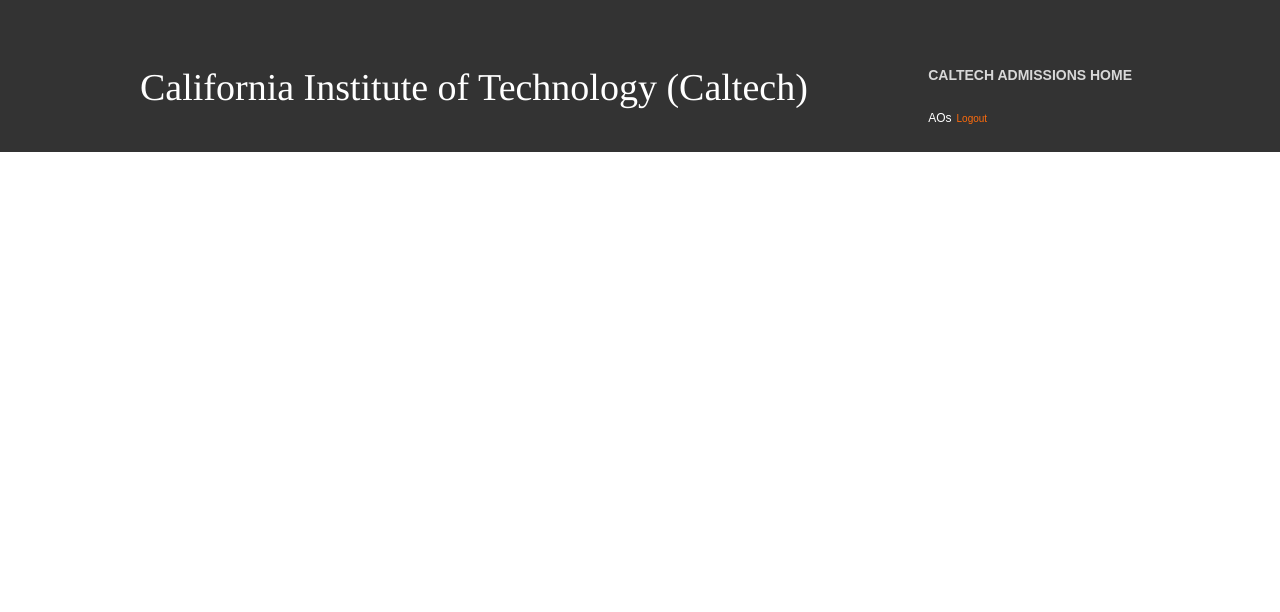
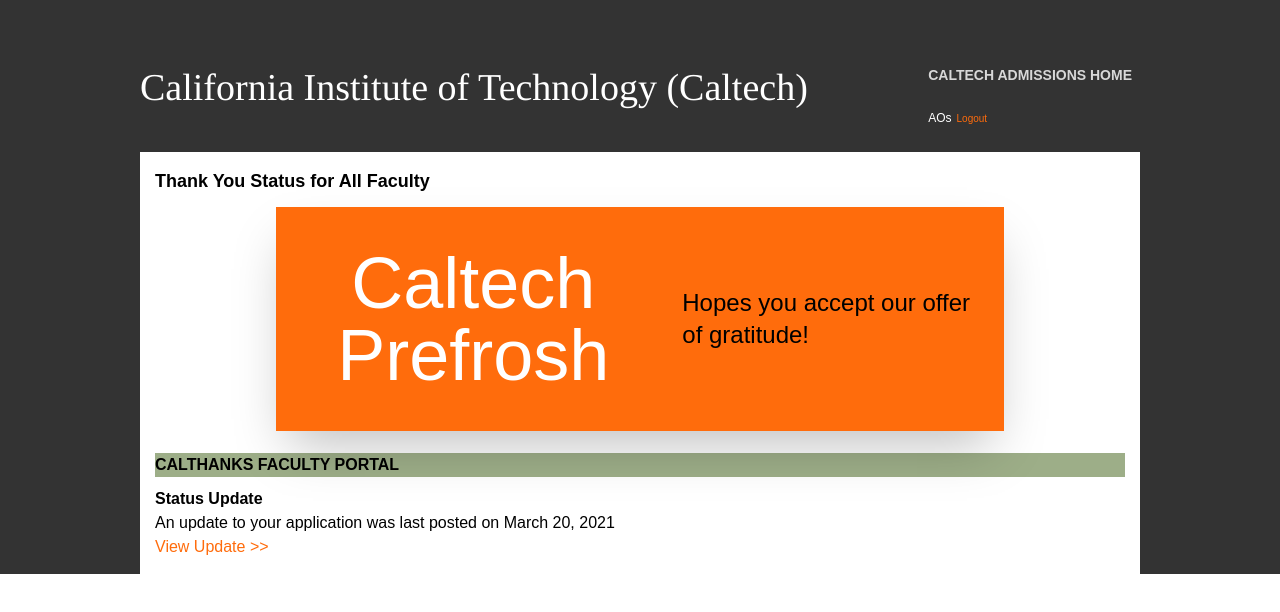
Before and after one commit to randomlylelo/thank-you-react, a React (Create React App) app: page / in a window 1280 px wide. Shown: the top 612 px of the page. Built offline with nearby package versions, Linux system fonts and the light colour scheme.

Commit message:
front page layout -not fully functional

```diff
--- a/package.json
+++ b/package.json
@@ -4,6 +4,7 @@
   "private": true,
   "dependencies": {
     "@craco/craco": "^6.1.1",
+    "confetti-js": "0.0.18",
     "react": "^17.0.1",
     "react-dom": "^17.0.1",
     "react-scripts": "4.0.3"
--- a/src/App.js
+++ b/src/App.js
@@ -1,8 +1,51 @@
+import { useEffect, useState } from "react";
+
+
 export default function App() {
+
+
+  /* Ignore
+  const greetings = [
+    {id:1, title:"Thankyou"},
+    {id:2, title:"For"},
+    {id:3, title:"All Of Your Hard Work"}
+  ];
+
+  const [index, setIndexVal] = useState(0);
+  useEffect(() => {
+    setInterval(() => {
+      setIndexVal((prevIndex) => {
+        if(prevIndex === 2) {
+          return 0;
+        } else {
+          return prevIndex += 1;
+        }
+      })
+
+
+    }, 3000);
+  }, []);
+  */
+
+
+
+
+
+
+
+
+
+
+
+
+
+
+
+
   //  We using xl for switch into responsive. XL is 1280px
   return (
     // Container
-    <div className="xl:w-1000 xl:block xl:m-auto">
+    <div className="xl:w-1000 xl:block xl:m-auto xl:bg-grayPc">
       {/* Skip, DESKTOP ONLY */}
       <div className="xl:h-13 xl:w-full" />
       {/* Title Bar */}
@@ -38,7 +81,65 @@
         </div>
       </div>
       {/* Content aka middle white part */}
-      <div className=""></div>
+
+      <div className="xl:w-1000 xl:m-auto p-3.75 h-full xl:bg-white">
+        <div>
+          <h1 className="font-bold fontFamily-sans text-lg">Thank You Status for All Faculty</h1>
+
+          <div className="flex flex-col items-center">
+            <div className="xl:w-3/4 w-full h-56 bg-orange shadow-2xl my-3 flex justify-center items-center">
+              <div className="xl:text-7xl text-4xl text-white">
+                <h1 className="text-center">Caltech Prefrosh</h1>
+              </div>
+              <div className="text-2xl mx-3">
+                <h3>Hopes you accept our offer of gratitude!</h3>
+              </div>
+            </div>
+          </div>
+
+        </div>
+
+        <div className="text-md font-bold bg-greenHeader my-2.5">
+          <h2>CALTHANKS FACULTY PORTAL</h2>
+        </div>
+
+        <div>
+          <h3 className="font-bold">Status Update</h3>
+          <h4>An update to your application was last posted on March 20, 2021</h4>
+          <a className="text-orange" href="/">View Update >> </a>
+        </div>
+
+
+
+      </div>
+
+      {/* Ignore
+      <div id="my-canvas" className="xl:w-1000 bg-white flex flex-col items-center font-headerPc font-bold text-white">
+        <div className="xl:h-60 xl:w-96 h-32 w-56 bg-orange xl:text-7xl text-3xl shadow-2xl rounded-lg my-3 flex justify-center items-center">
+          <h1 className="text-center">{greetings[index].title}</h1>
+        </div>
+
+        <div className="xl:h-60 xl:w-96 h-32 w-56 bg-orange xl:text-7xl text-3xl shadow-2xl rounded-lg my-3 flex justify-center items-center">
+          <h1 className="text-center">{greetings[index].title}</h1>
+        </div>
+
+        <div className="xl:h-60 xl:w-96 h-32 w-56 bg-orange xl:text-7xl text-3xl shadow-2xl rounded-lg my-3 flex justify-center items-center">
+          <h1 className="text-center">{greetings[index].title}</h1>
+        </div>
+
+
+
+
+      </div>
+      */}
+
+
     </div>
   );
+
+
+
+
+
+
 }
--- a/tailwind.config.js
+++ b/tailwind.config.js
@@ -20,6 +20,8 @@
       links: '#d8d8d8',
       linkRed: '#ff6c0c',
       linkBlue: '#00f',
+      orange: '#ff6c0c',
+      greenHeader: '#9DAE88',
 
       black: colors.black,
       white: colors.white,
```
Also changed, not shown: public/index.html (+7 -1 lines), 1 other file (tests, documents, lock files or other folders).
